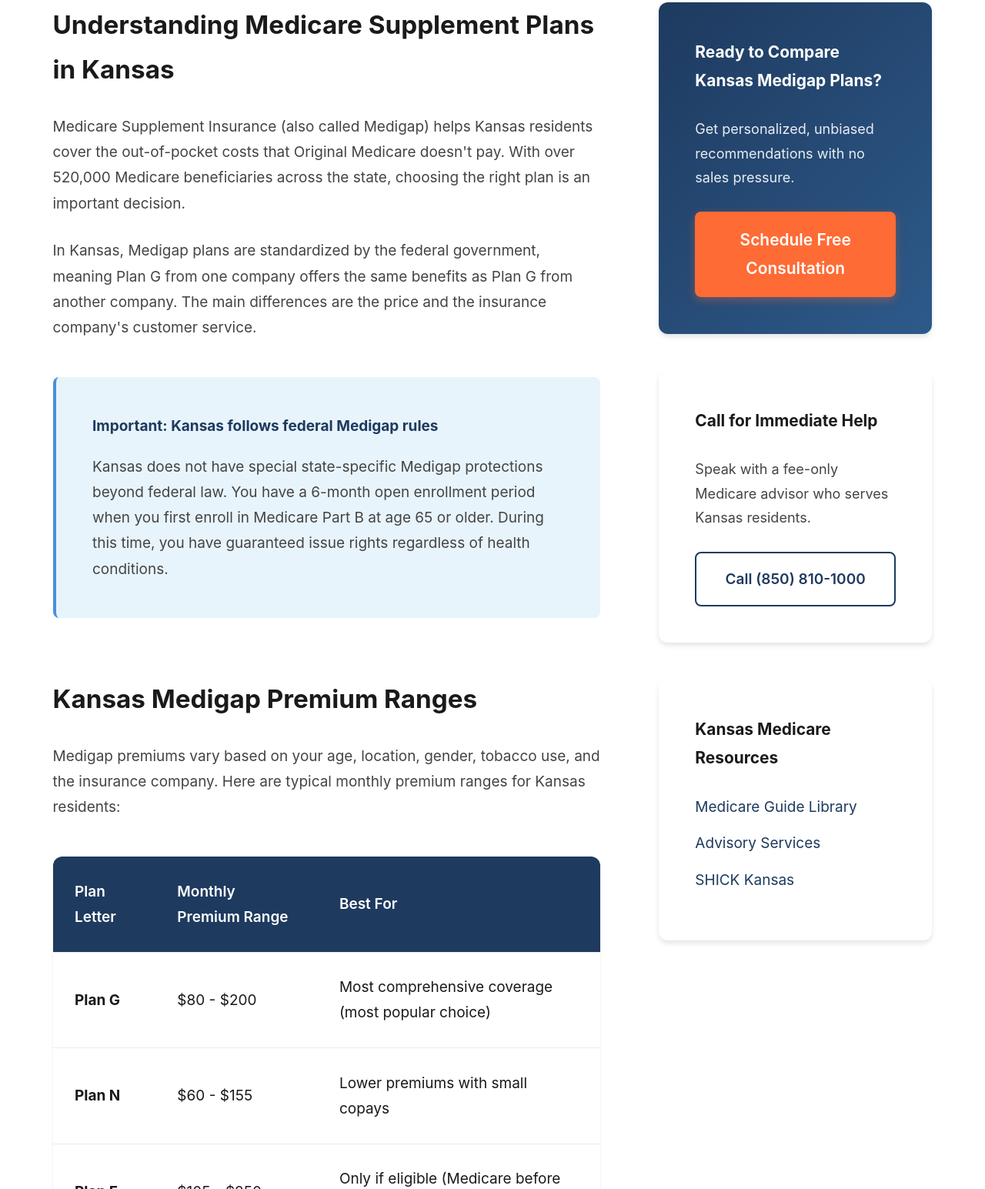
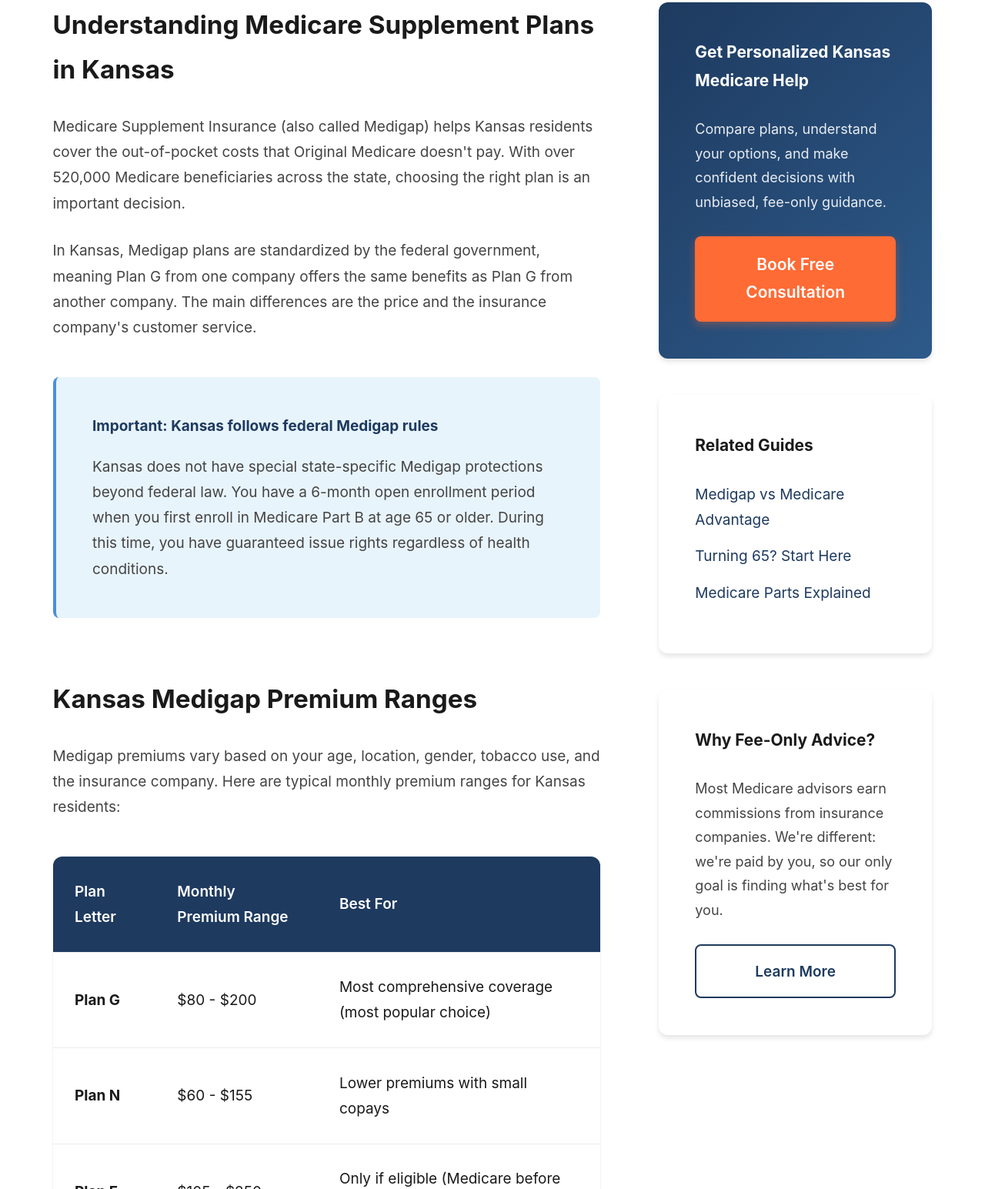
Before and after one commit to guthub-jason-gt/unbiasedmedicareadvisor, a website: page states/kansas/index.html in a window 1280 px wide. Shown: the part 1685-3230 px from the top of the page at 77% size. Drawn offline with Linux system fonts and the light colour scheme.

Commit message:
Fix Kansas sidebar - replace Resources box with Related Guides

```diff
--- a/states/kansas/index.html
+++ b/states/kansas/index.html
@@ -1403,30 +1403,42 @@
                 <!-- Sidebar -->
                 <aside class="sidebar">
                     <div class="sidebar-card sidebar-cta">
-                        <h3>Ready to Compare Kansas Medigap Plans?</h3>
-                        <p>Get personalized, unbiased recommendations with no sales pressure.</p>
-                        <a href="/book-consultation/" class="btn btn-primary">Schedule Free Consultation</a>
+                        <h3>Get Personalized Kansas Medicare Help</h3>
+                        <p>
+                            Compare plans, understand your options, and make confident decisions with unbiased,
+                            fee-only guidance.
+                        </p>
+                        <a href="/book-consultation" class="btn btn-primary">Book Free Consultation</a>
                     </div>
 
                     <div class="sidebar-card">
-                        <h3>Call for Immediate Help</h3>
-                        <p>Speak with a fee-only Medicare advisor who serves Kansas residents.</p>
-                        <a href="tel:8508101000" class="btn btn-secondary">Call (850) 810-1000</a>
-                    </div>
-
-                    <div class="sidebar-card">
-                        <h3>Kansas Medicare Resources</h3>
-                        <ul style="list-style: none; padding: 0; margin: 0;">
+                        <h3>Related Guides</h3>
+                        <ul style="list-style: none; padding: 0;">
                             <li style="margin-bottom: 0.75rem;">
-                                <a href="/guides/" style="color: var(--primary); text-decoration: none;">Medicare Guide Library</a>
+                                <a href="/guides/medigap-vs-medicare-advantage" style="color: var(--primary); text-decoration: none;">
+                                    Medigap vs Medicare Advantage
+                                </a>
                             </li>
                             <li style="margin-bottom: 0.75rem;">
-                                <a href="/services/" style="color: var(--primary); text-decoration: none;">Advisory Services</a>
+                                <a href="/guides/turning-65-medicare-guide" style="color: var(--primary); text-decoration: none;">
+                                    Turning 65? Start Here
+                                </a>
                             </li>
                             <li style="margin-bottom: 0.75rem;">
-                                <a href="https://www.kdads.ks.gov/commissions/commission-on-aging/medicare-programs/shick" target="_blank" rel="noopener" style="color: var(--primary); text-decoration: none;">SHICK Kansas</a>
+                                <a href="/guides/medicare-parts-explained" style="color: var(--primary); text-decoration: none;">
+                                    Medicare Parts Explained
+                                </a>
                             </li>
                         </ul>
+                    </div>
+
+                    <div class="sidebar-card">
+                        <h3>Why Fee-Only Advice?</h3>
+                        <p>
+                            Most Medicare advisors earn commissions from insurance companies. We're different:
+                            we're paid by you, so our only goal is finding what's best for you.
+                        </p>
+                        <a href="/services/fee-only-medicare-advisor" class="btn btn-secondary">Learn More</a>
                     </div>
                 </aside>
             </div>
```
Also changed, not shown: src/states/kansas/index.html (+30 -18 lines).
